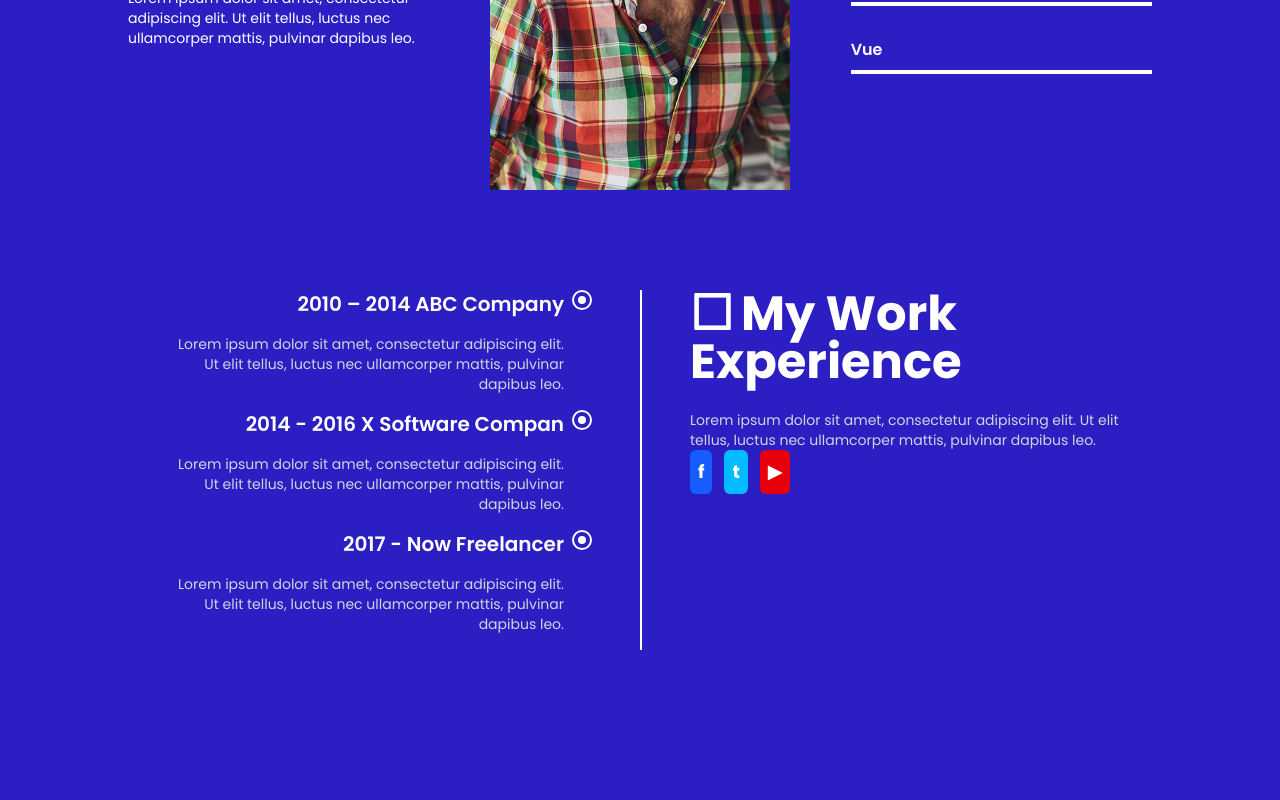
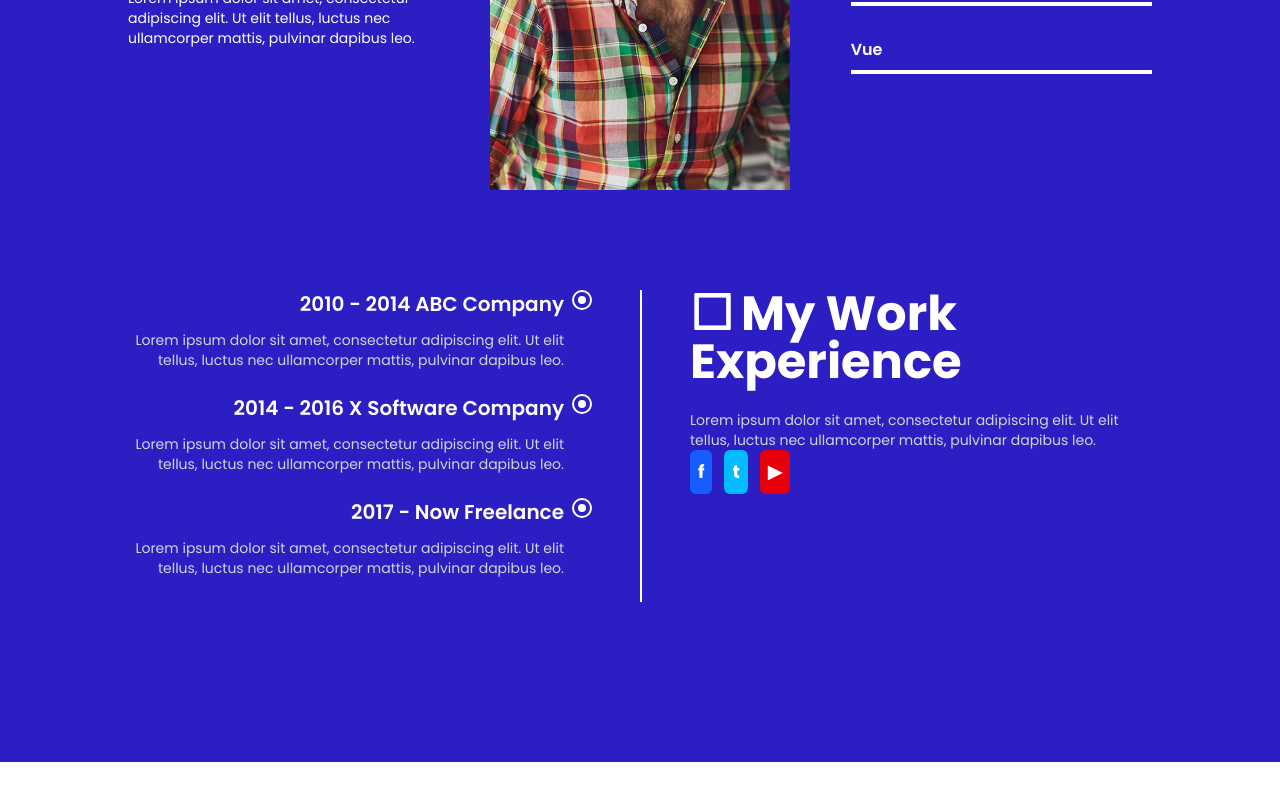
Before and after one commit to fatinishraqprapya25/Personal-Portfolio-React-Template, a React (Vite) app: page / in a window 1280 px wide. Shown: the part 1250-2050 px from the top of the page. After the commit the page ends 2012 px from the top, so only its background shows below. Built offline with nearby package versions, Linux system fonts and the light colour scheme.

Commit message:
experience section in profile optimized

```diff
--- a/src/components/home/Profile.jsx
+++ b/src/components/home/Profile.jsx
@@ -1,5 +1,6 @@
 import profile from "../../assets/profile.jpg"
 import Container from "../ui/Container";
+import ProfileExperience from "./ProfileExperience";
 
 export default function Profile() {
     const skills = [
@@ -58,41 +59,11 @@ export default function Profile() {
 
                     <div className="lg:w-1/2 pr-0 lg:pr-12 relative text-right">
 
-                        <div className="mb-4 relative pl-10">
+                        <ProfileExperience heading="2010 - 2014 ABC Company" content="Lorem ipsum dolor sit amet, consectetur adipiscing elit. Ut elit tellus, luctus nec ullamcorper mattis, pulvinar dapibus leo." />
 
-                            <div className="flex justify-end space-x-2">
-                                <h3 className="text-xl font-semibold mb-2">2010 – 2014 ABC Company</h3>
-                                <div className="border-white border-2 w-5 rounded-full h-5 flex justify-center items-center">
-                                    <div className="h-2 w-2 bg-white rounded-full"></div>
-                                </div>
-                            </div>
+                        <ProfileExperience heading="2014 - 2016 X Software Company" content="Lorem ipsum dolor sit amet, consectetur adipiscing elit. Ut elit tellus, luctus nec ullamcorper mattis, pulvinar dapibus leo." />
 
-                            <p className="text-gray-300 text-sm mt-2 pr-7">Lorem ipsum dolor sit amet, consectetur adipiscing elit. Ut elit tellus, luctus nec ullamcorper mattis, pulvinar dapibus leo.</p>
-                        </div>
-
-                        <div className="mb-4 relative pl-10">
-
-                            <div className="flex justify-end space-x-2">
-                                <h3 className="text-xl font-semibold mb-2">2014 - 2016 X Software Compan</h3>
-                                <div className="border-white border-2 w-5 rounded-full h-5 flex justify-center items-center">
-                                    <div className="h-2 w-2 bg-white rounded-full"></div>
-                                </div>
-                            </div>
-
-                            <p className="text-gray-300 text-sm mt-2 pr-7">Lorem ipsum dolor sit amet, consectetur adipiscing elit. Ut elit tellus, luctus nec ullamcorper mattis, pulvinar dapibus leo.</p>
-                        </div>
-
-                        <div className="mb-4 relative pl-10">
-
-                            <div className="flex justify-end space-x-2">
-                                <h3 className="text-xl font-semibold mb-2">2017 - Now Freelancer</h3>
-                                <div className="border-white border-2 w-5 rounded-full h-5 flex justify-center items-center">
-                                    <div className="h-2 w-2 bg-white rounded-full"></div>
-                                </div>
-                            </div>
-
-                            <p className="text-gray-300 text-sm mt-2 pr-7">Lorem ipsum dolor sit amet, consectetur adipiscing elit. Ut elit tellus, luctus nec ullamcorper mattis, pulvinar dapibus leo.</p>
-                        </div>
+                        <ProfileExperience heading="2017 - Now Freelance" content="Lorem ipsum dolor sit amet, consectetur adipiscing elit. Ut elit tellus, luctus nec ullamcorper mattis, pulvinar dapibus leo." />
                     </div>
 
                     <div className="lg:w-1/2 pt-8 lg:pt-0 lg:pl-12 border-t-2 lg:border-t-0 lg:border-l-2 border-white">
--- /dev/null
+++ b/src/components/home/ProfileExperience.jsx
@@ -0,0 +1,13 @@
+export default function ProfileExperience({ heading, content }) {
+    return <div className="mb-6 relative">
+
+        <div className="flex justify-end space-x-2">
+            <h3 className="text-xl font-semibold mb-2">{heading}</h3>
+            <div className="border-white border-2 w-5 rounded-full h-5 flex justify-center items-center">
+                <div className="h-2 w-2 bg-white rounded-full"></div>
+            </div>
+        </div>
+
+        <p className="text-gray-300 text-sm mt-1 pr-7">{content}</p>
+    </div>
+}
```
